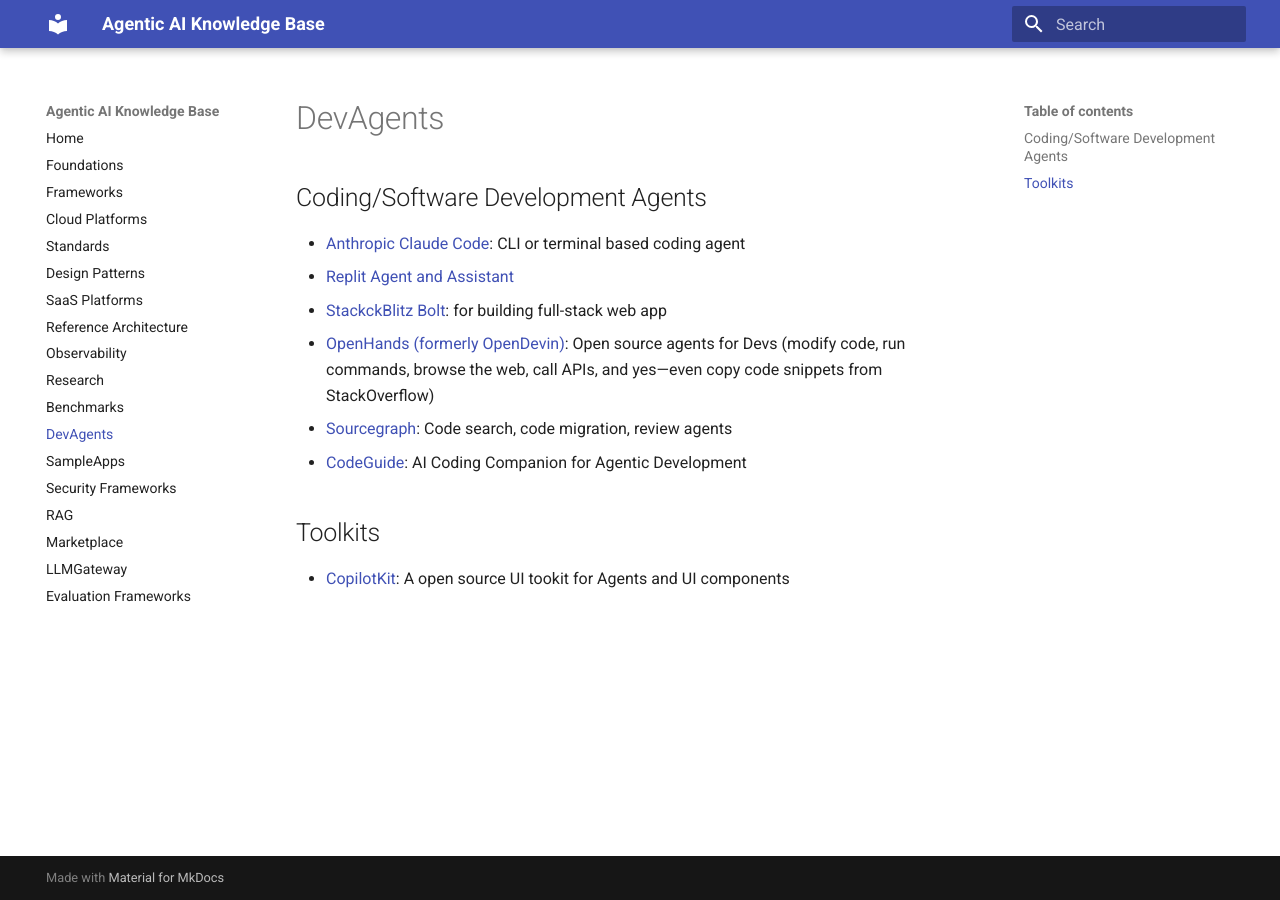
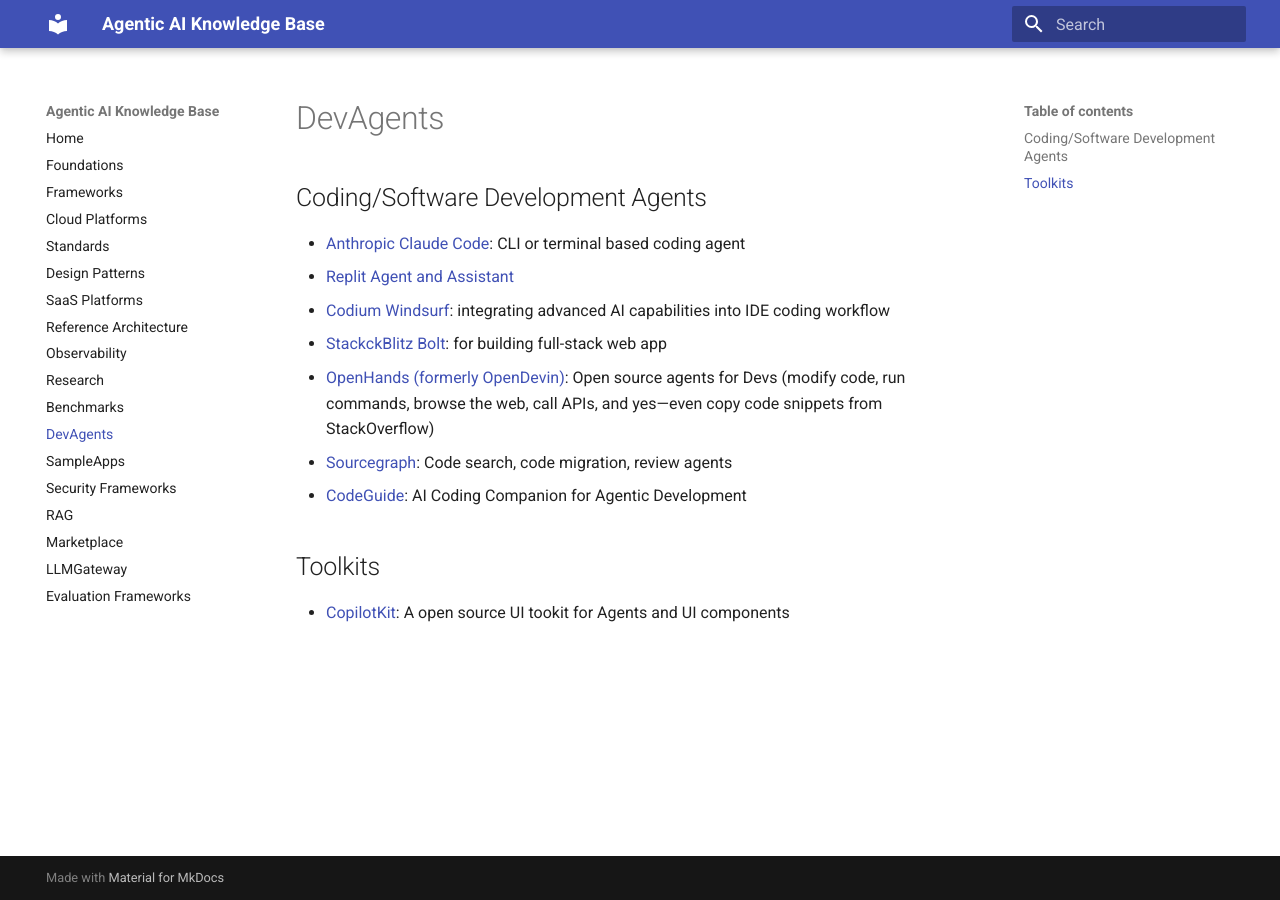
Before and after one commit to ankurkumarz/agentic-ai-knowledge-base, an MkDocs documentation site: the page built from docs/DevAgents/Readme.md, in a window 1280 px wide. Built offline with MkDocs 1.6.1 and Material for MkDocs 9.7.7, drawn with Linux system fonts in a browser that asks for light colours.

Commit message:
Update Readme.md

```diff
--- a/docs/DevAgents/Readme.md
+++ b/docs/DevAgents/Readme.md
@@ -2,6 +2,7 @@
 
 - [Anthropic Claude Code](https://docs.anthropic.com/en/docs/agents-and-tools/claude-code/overview): CLI or terminal based coding agent
 - [Replit Agent and Assistant](https://replit.com/ai)
+- [Codium Windsurf](https://codeium.com/windsurf): integrating advanced AI capabilities into IDE coding workflow
 - [StackckBlitz Bolt](https://bolt.new/): for building full-stack web app
 - [OpenHands (formerly OpenDevin)](https://github.com/All-Hands-AI/OpenHands): Open source agents for Devs (modify code, run commands, browse the web, call APIs, and yes—even copy code snippets from StackOverflow)
 - [Sourcegraph](https://sourcegraph.com): Code search, code migration, review agents
```
